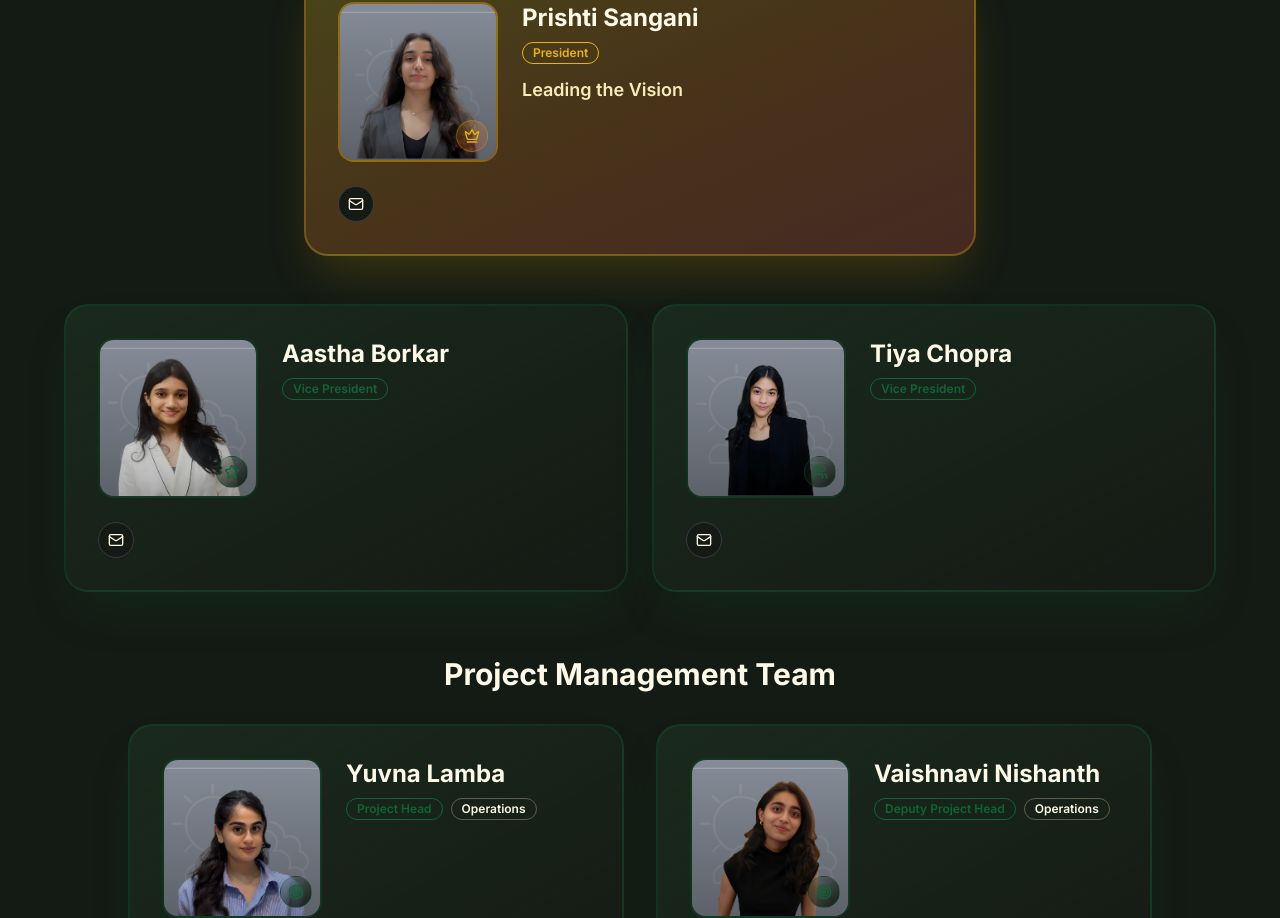
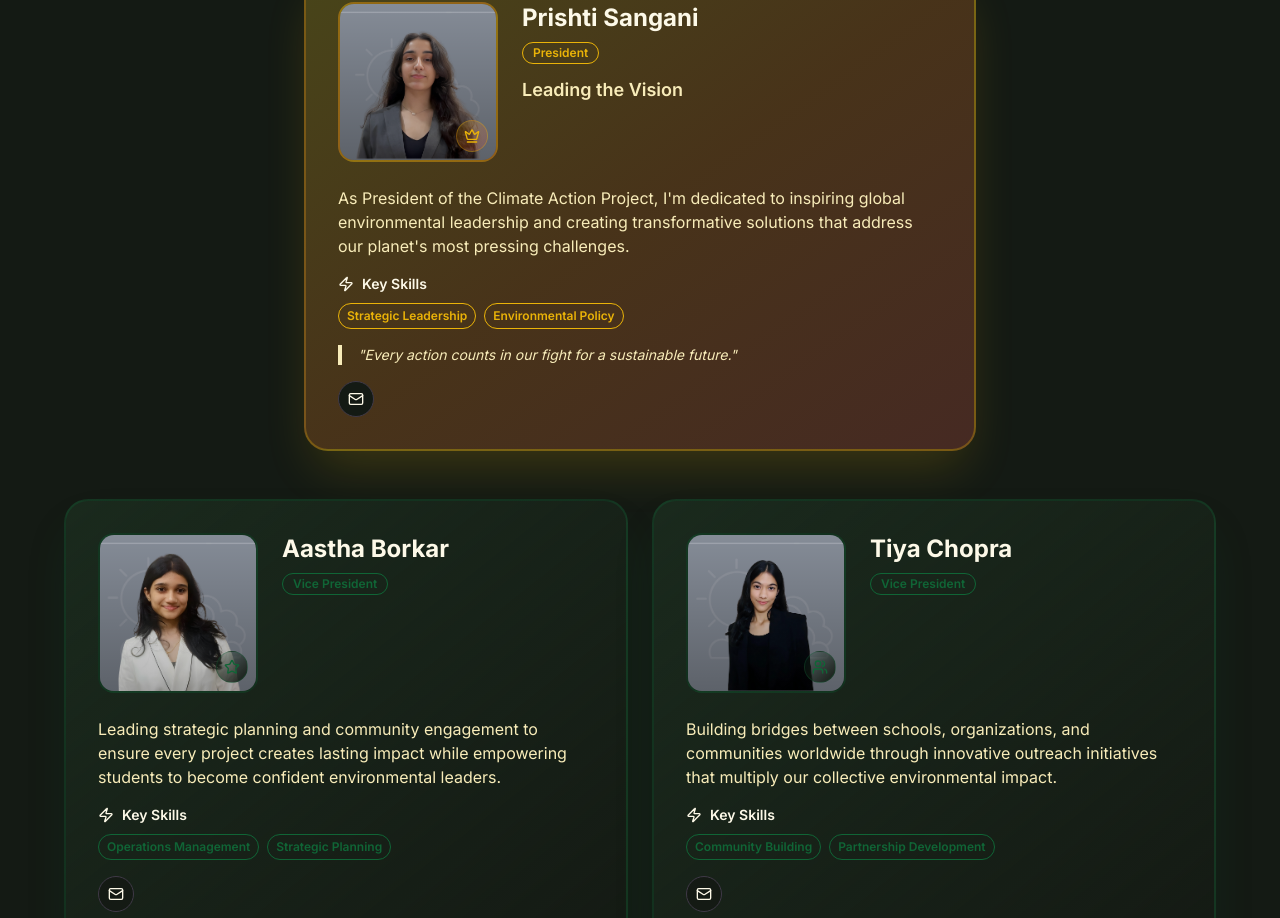
Before and after one commit to GrapheneScar/earth-revive-pulse-40, a React (Vite) app: page /team in a window 1280 px wide. Shown: the part 774-1692 px from the top of the page. Built offline with nearby package versions, Linux system fonts and the light colour scheme.

Commit message:
Add skills to team cards

```diff
--- a/src/pages/TeamPage.tsx
+++ b/src/pages/TeamPage.tsx
@@ -28,6 +28,7 @@ const TeamPage = () => {
     borderColor: "border-yellow-500/30",
     glowColor: "shadow-yellow-500/20",
     category: "leadership",
+    skills: ["Strategic Leadership", "Environmental Policy"],
     achievements: ["Environmental Leadership Award", "Youth Climate Ambassador", "Published Researcher"],
     quote: "Every action counts in our fight for a sustainable future.",
     image: "/lovable-uploads/354b055f-8da4-4c2f-8205-6df4f43db47a.png"
@@ -42,6 +43,7 @@ const TeamPage = () => {
     borderColor: "border-secondary/30",
     glowColor: "shadow-secondary/20",
     category: "leadership",
+    skills: ["Operations Management", "Strategic Planning"],
     achievements: ["Operations Excellence", "Community Builder", "Strategic Planner"],
     quote: "Strategy without execution is just a wish.",
     image: "/lovable-uploads/33fea22c-785c-4f6a-82b8-b825b0d6f3a3.png"
@@ -56,6 +58,7 @@ const TeamPage = () => {
     borderColor: "border-secondary/30",
     glowColor: "shadow-secondary/20",
     category: "leadership",
+    skills: ["Community Building", "Partnership Development"],
     achievements: ["Global Connector", "Partnership Developer", "Community Advocate"],
     quote: "Together we can create waves of positive change.",
     image: "/lovable-uploads/9ab57c9f-653a-4b7e-b6c9-a4773810f8f9.png"
@@ -315,6 +318,61 @@ const TeamPage = () => {
             </div>
           </div>
 
+          {/* Description */}
+          <motion.p className="text-sm sm:text-base text-muted-foreground mb-4 leading-relaxed" animate={hoveredCard === index ? {
+            scale: 1.02
+          } : {
+            scale: 1
+          }}>
+            {member.description}
+          </motion.p>
+
+          {/* Skills */}
+          {member.skills && (
+            <div className="mb-4">
+              <h4 className="text-sm font-semibold text-foreground mb-2 flex items-center gap-2">
+                <Zap className="w-4 h-4" />
+                Key Skills
+              </h4>
+              <div className="flex flex-wrap gap-2">
+                {member.skills.slice(0, 2).map((skill: string, skillIndex: number) => (
+                  <motion.div
+                    key={skillIndex}
+                    initial={{ opacity: 0, scale: 0.8 }}
+                    animate={{ opacity: 1, scale: 1 }}
+                    transition={{ delay: skillIndex * 0.1 }}
+                  >
+                    <Badge
+                      variant="outline"
+                      className={`text-xs px-2 py-1 ${member.iconColor} border-current bg-current/5 hover:bg-current/10 transition-colors`}
+                    >
+                      {skill}
+                    </Badge>
+                  </motion.div>
+                ))}
+              </div>
+            </div>
+          )}
+
+          {/* Quote for Leadership or Projects for Others */}
+          {isLeadership && member.quote && (
+            <motion.blockquote className="text-sm italic text-muted-foreground border-l-4 border-current pl-4 mb-4" animate={hoveredCard === index ? {
+              scale: 1.02
+            } : {
+              scale: 1
+            }}>
+              "{member.quote}"
+            </motion.blockquote>
+          )}
+
+          {!isLeadership && member.projects && (
+            <div className="mb-4">
+              <Badge variant="secondary" className="text-xs px-3 py-1">
+                <Award className="w-3 h-3 mr-1" />
+                {member.projects}
+              </Badge>
+            </div>
+          )}
 
           {/* Social Links */}
           <div className="flex gap-3">
```
